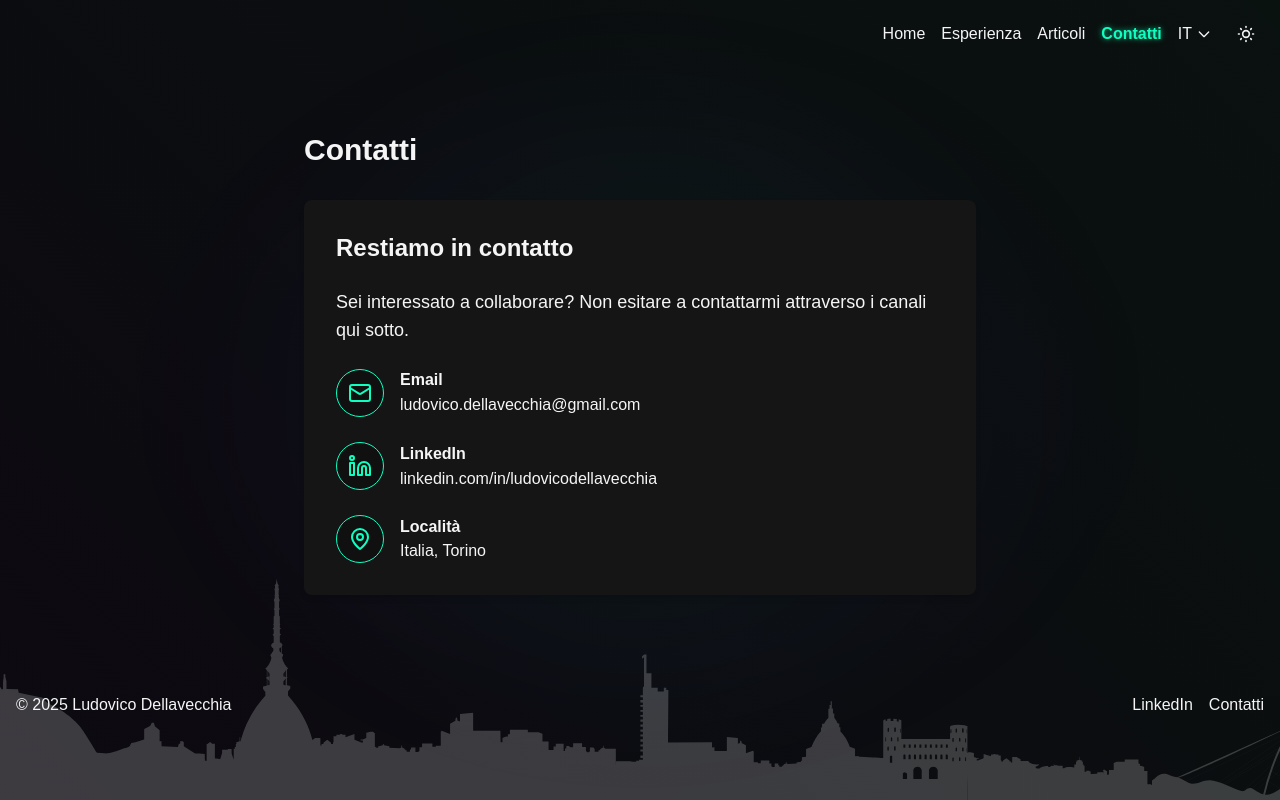
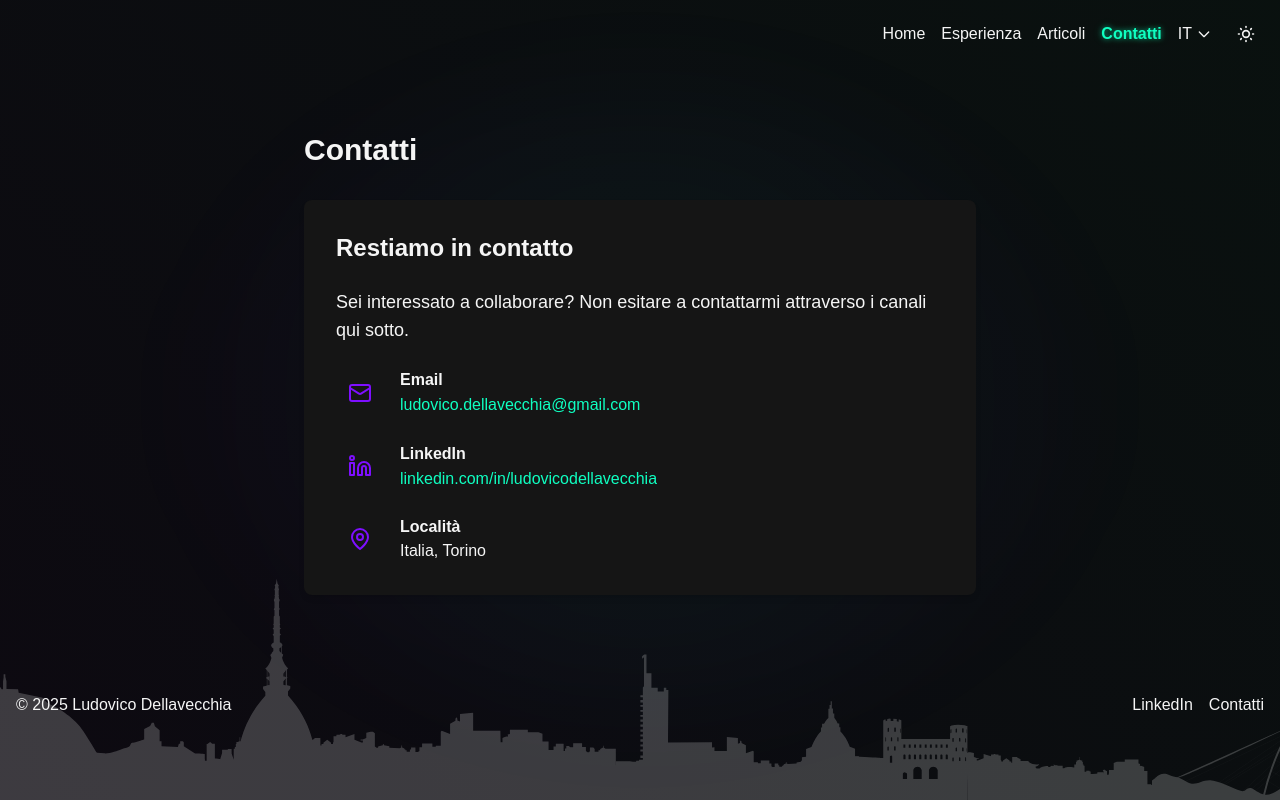
Before and after one commit to ludobit/website, a Next.js app: page /contatti in a window 1280 px wide. Built offline with nearby package versions, Linux system fonts and the light colour scheme.

Commit message:
feat: animejs

```diff
--- a/app/contatti/page.tsx
+++ b/app/contatti/page.tsx
@@ -16,7 +16,7 @@ export default function ContattiPage() {
           height="24"
           viewBox="0 0 24 24"
           fill="none"
-          stroke="var(--neon-green)"
+          stroke="var(--neon-purple)"
           strokeWidth="2"
           strokeLinecap="round"
           strokeLinejoin="round"
@@ -37,7 +37,7 @@ export default function ContattiPage() {
           height="24"
           viewBox="0 0 24 24"
           fill="none"
-          stroke="var(--neon-green)"
+          stroke="var(--neon-purple)"
           strokeWidth="2"
           strokeLinecap="round"
           strokeLinejoin="round"
@@ -59,7 +59,7 @@ export default function ContattiPage() {
           height="24"
           viewBox="0 0 24 24"
           fill="none"
-          stroke="var(--neon-green)"
+          stroke="var(--neon-purple)"
           strokeWidth="2"
           strokeLinecap="round"
           strokeLinejoin="round"
@@ -105,14 +105,7 @@ export default function ContattiPage() {
           <div className="space-y-4 sm:space-y-6">
             {contactInfo.map((info, index) => (
               <div key={index} className="flex items-center">
-                <div
-                  className="w-10 h-10 sm:w-12 sm:h-12 border rounded-full flex items-center justify-center mr-3 sm:mr-4 flex-shrink-0"
-                  style={{
-                    backgroundColor: "var(--navbar-bg)",
-                    color: "var(--text-dark)",
-                    borderColor: "var(--neon-green)",
-                  }}
-                >
+                <div className="w-10 h-10 sm:w-12 sm:h-12 rounded-full flex items-center justify-center mr-3 sm:mr-4 flex-shrink-0">
                   <span className="text-lg sm:text-xl">{info.icon}</span>
                 </div>
                 <div className="overflow-hidden">
@@ -126,7 +119,7 @@ export default function ContattiPage() {
                     <a
                       href={info.link}
                       className="hover:underline text-sm sm:text-base break-words transition-all hover:text-[var(--neon-green)]"
-                      style={{ color: "var(--text-dark)" }}
+                      style={{ color: "var(--neon-green)" }}
                       target="_blank"
                       rel="noopener noreferrer"
                     >
--- a/app/globals.css
+++ b/app/globals.css
@@ -61,6 +61,9 @@ video {
 }
 
 /* Effetto neon per i link e bottoni */
+a {
+  color: var(--neon-green);
+}
 a,
 button {
   transition: all 0.3s ease;
```
